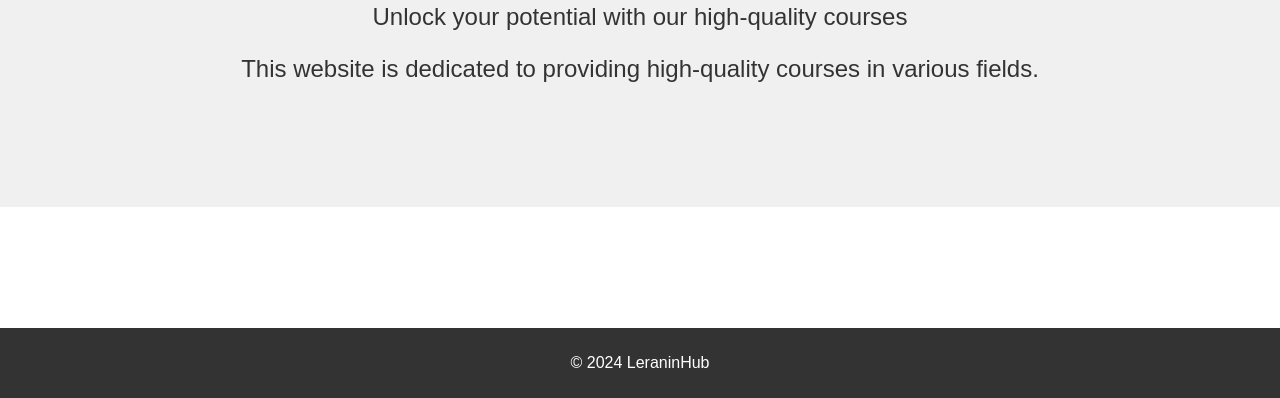
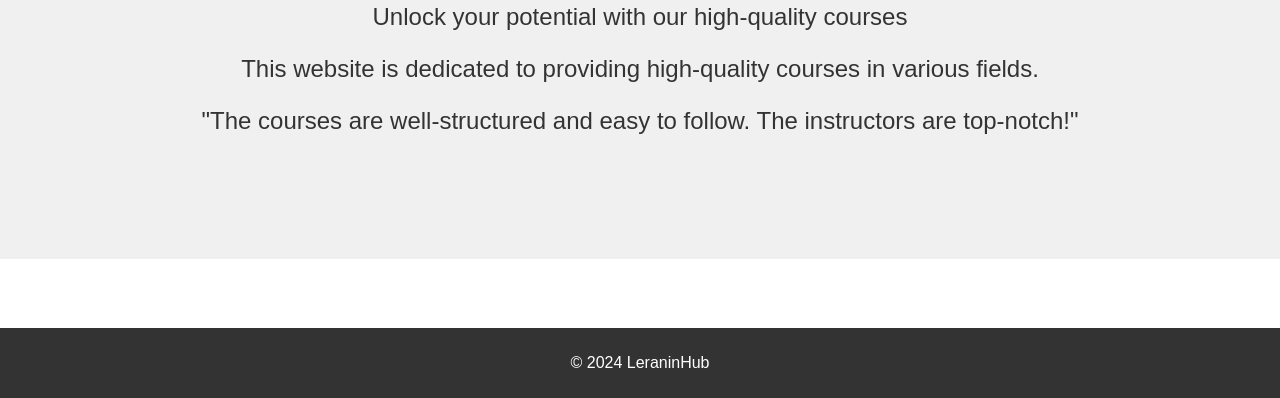
Before and after one commit to sajjad-jafri/tutorialWebsiteWithHTMLCSS, a plain HTML site: page index.html in a window 1280 px wide. Shown: the part 402-800 px from the top of the page. Drawn offline with Linux system fonts and the light colour scheme.

Commit message:
Index updated

```diff
--- a/index.html
+++ b/index.html
@@ -26,6 +26,7 @@
         <h2>Learn, Explore, Grow</h2>
         <p>Unlock your potential with our high-quality courses</p>
         <p> This website is dedicated to providing high-quality courses in various fields.</p>
+	<p>"The courses are well-structured and easy to follow. The instructors are top-notch!"</p>
      </div>
 
      </main>
```
